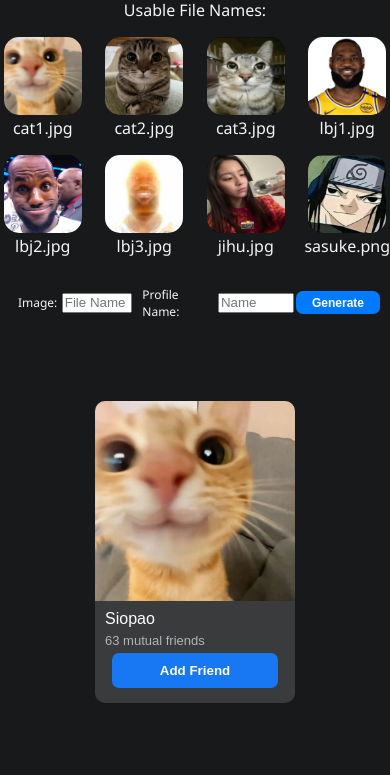
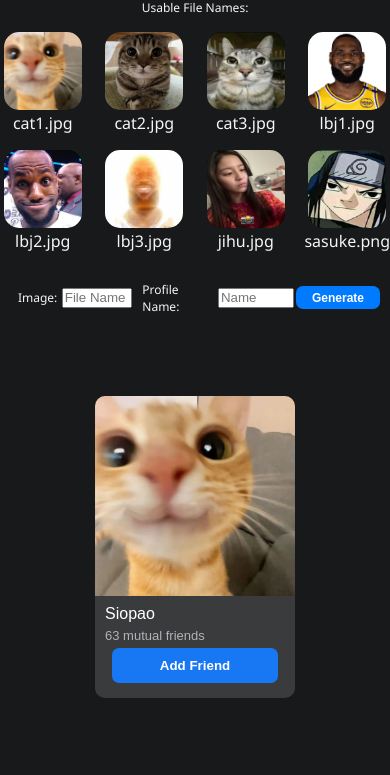
Before and after one commit to ycydro/mutual-friends-generator, a plain HTML site: page index.html in a window 390 px wide. Shown: the part 72-847 px from the top of the page. Drawn offline with Linux system fonts and the light colour scheme.

Commit message:
fix: UI/UX

```diff
--- a/styles/validimages.css
+++ b/styles/validimages.css
@@ -52,4 +52,8 @@
    .valid-images {
       width: 100%;
    }
+
+   .valid-images > p {
+      font-size: 0.75rem;
+   }
 }
```
